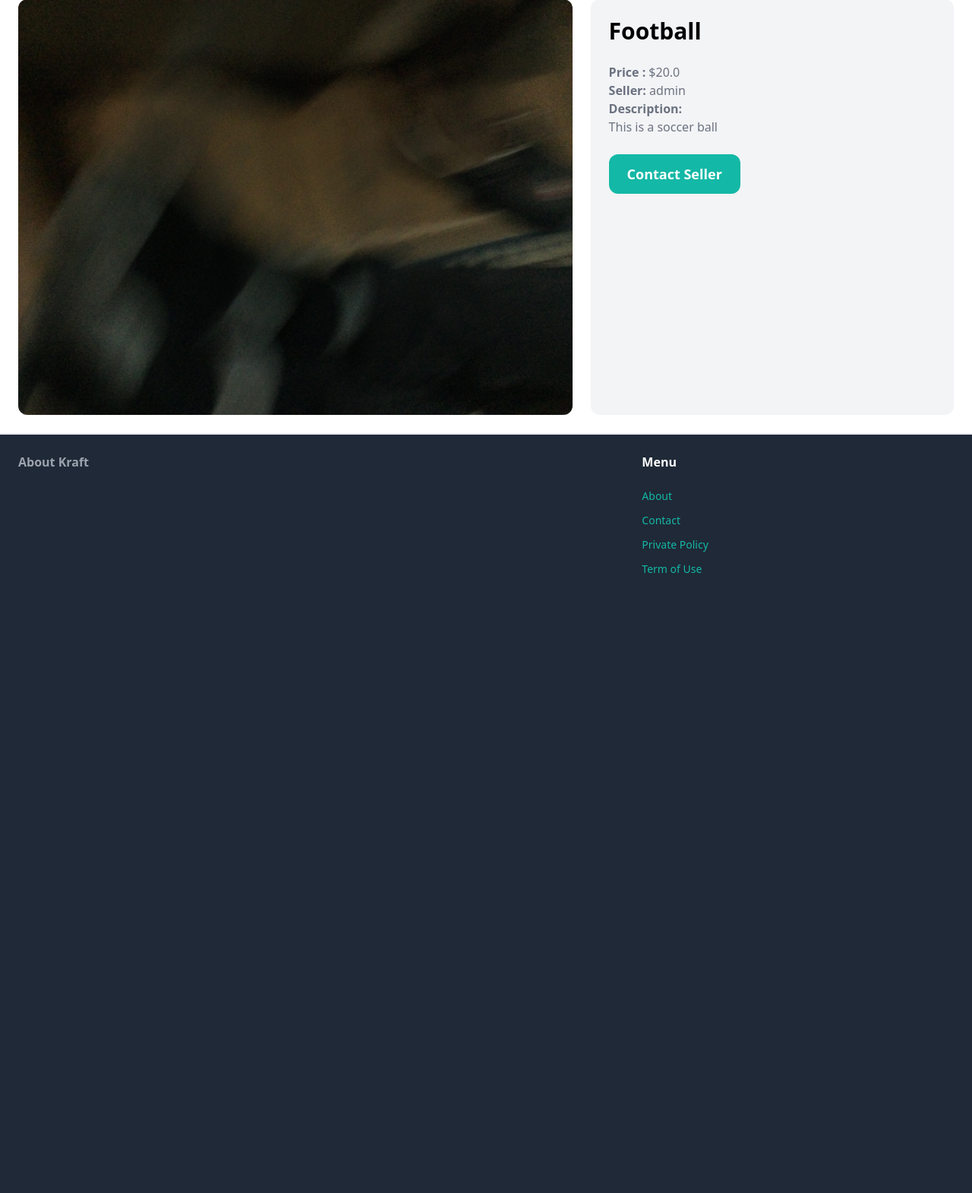
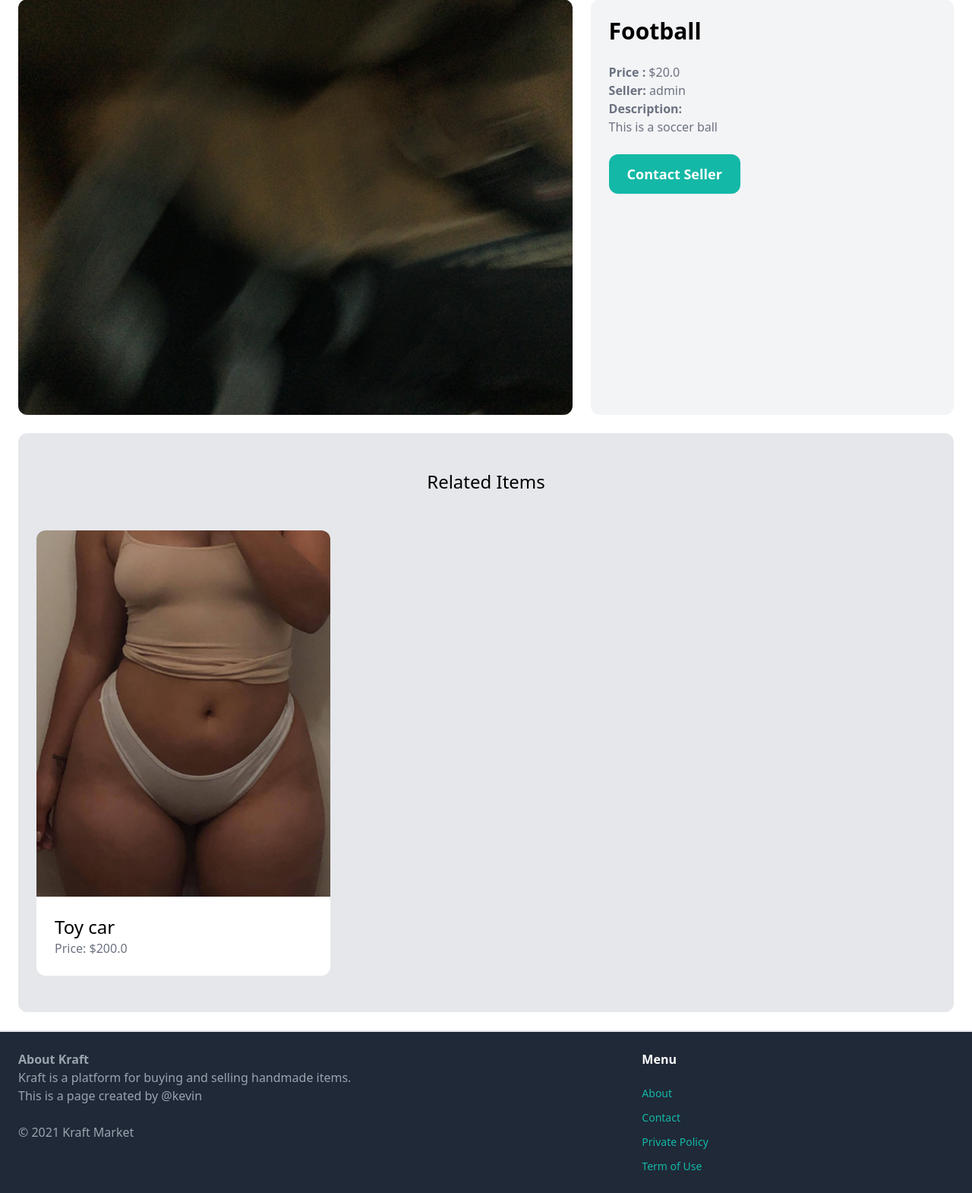
Before and after one commit to efkevi-n/Kraft---website-with-django--, a Django app: page /item/1/ in a window 1280 px wide. Shown: the part 103-1673 px from the top of the page at 76% size. Before the commit the page ends 857 px from the top, so only its background shows below. Run offline with Django 5.2, Linux system fonts and the light colour scheme; data comes from the database, SQL or seed files in the repository; both versions use the stored data as it was after the commit; some libraries are stand-ins or nearby versions.

Commit message:
added related items to the details page

```diff
--- a/puddle/core/templates/core/base.html
+++ b/puddle/core/templates/core/base.html
@@ -29,6 +29,9 @@
     <footer class = 'py-6 px-6 flex justify-between bg-gray-800 border-t-2 border-gray-200'>
         <div class="w-2/3 pr-10">
            <h3 class=" font-semibold text-gray-400 hover:text-gray-200">About Kraft</h3>
+            <p class="text-gray-400">Kraft is a platform for buying and selling handmade items.</p>
+            <p class="text-gray-400 ">This is a page created by @kevin</p><br>
+            <p class="text-gray-400">© 2021 Kraft Market</p>
         </div>
 
         <div class="w-1/3">
--- a/puddle/core/templates/core/index.html
+++ b/puddle/core/templates/core/index.html
@@ -12,9 +12,10 @@
             <div class="">
                 <a href="{% url 'item:detail' item.id %}">
                     <div>
-                        <!-- <img src="{{ item.image.url }}" alt="{{ item.title }}" class="rounded-t-xl"> -->
+                        {%  if item.image %}
+                        <img src="{{ item.image.url }}" alt="{{ item.title }}" class="rounded-t-xl">
                     </div>
-
+                    {% endif %}
                     <div class="p-6 bg-white rounded-b-xl">
                         <h3 class="text-2xl "> {{ item.name }}</h3>
                         <p class="text-gray-500">Price: ${{ item.price }}</p>
--- a/puddle/item/templates/item/detail.html
+++ b/puddle/item/templates/item/detail.html
@@ -4,8 +4,11 @@
 {% block content %}
     <div class="grid grid-cols-5 gap-6">
         <div class="col-span-3 ">
-            <img src="{{ item.image.url }}" alt="{{ item.name }}" class=" rounded-xl">
+            {% if item.image %}
+            <img src="{{ item.image.url }}" alt="{{ item.name }}" class="rounded-xl">
+            {% endif %}
         </div>
+
 
         <div class="col-span-2 p-6 bg-gray-100 rounded-xl">
             <h1 class="text-3xl font-semibold mb-6">{{ item.name }}</h1>
@@ -24,4 +27,27 @@
         </div>
     </div>
 
+    <div class="mt-6 px-6 py-12 bg-gray-200 rounded-xl">
+        <h2 class="mb-12 text-center text-2xl">
+            Related Items
+        </h2>
+        <div class="grid grid-cols-3 gap-3">
+            {% for item in related_items %}
+                <div class="">
+                    <a href="{% url 'item:detail' item.id %}">
+                        <div>
+                            {%  if item.image %}
+                            <img src="{{ item.image.url }}" alt="{{ item.title }}" class="rounded-t-xl">
+                        </div>
+                        {% endif %}
+                        <div class="p-6 bg-white rounded-b-xl">
+                            <h3 class="text-2xl "> {{ item.name }}</h3>
+                            <p class="text-gray-500">Price: ${{ item.price }}</p>
+                        </div>
+
+                    </a>
+                </div>
+            {% endfor %}
+        </div>
+    </div>
 {% endblock %}
--- a/puddle/item/urls.py
+++ b/puddle/item/urls.py
@@ -1,8 +1,8 @@
 
 from django.urls import path
-from . import views     # this imports the views from the item app
+
 from .views import detail # this imports the detail view from the views.py file
-
+from . import views
 app_name = 'item' #this is the namespace for the item app
 
 urlpatterns = [
--- a/puddle/item/views.py
+++ b/puddle/item/views.py
@@ -3,4 +3,5 @@ from .models import Item
 
 def detail(request, pk):
     item = get_object_or_404(Item, pk=pk)
-    return render(request, 'item/detail.html', {'item': item})
+    related_items = Item.objects.filter(Category=item.Category, is_sold=False).exclude(pk=pk)[0:3]
+    return render(request, 'item/detail.html', {'item': item , 'related_items': related_items})
```
Also changed, not shown: puddle/db.sqlite3, puddle/media/item_images/GFaq52oXIAAg8Q3.jpeg (added), puddle/media/item_images/Picture1.png (added).
